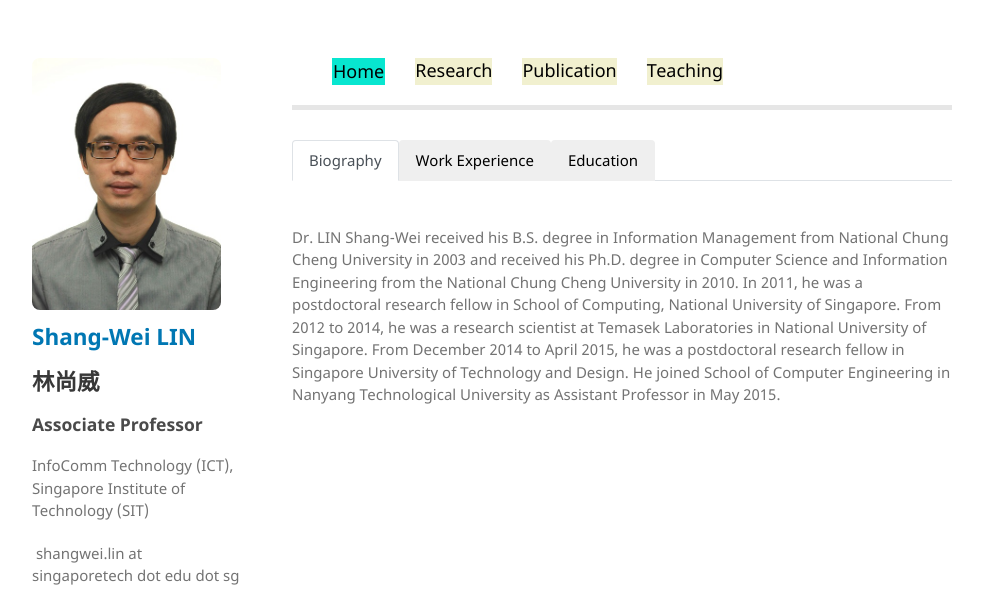
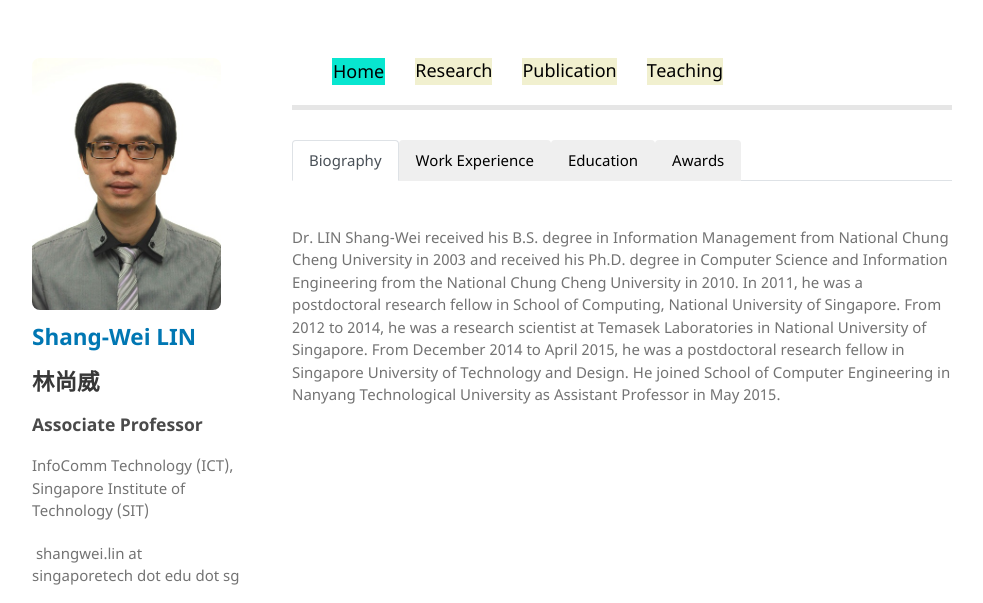
Before and after one commit to shangweilin/shangweilin.github.io, a Jekyll site: the page built from index.html, in a window 1280 px wide, cut to the strip 0-603 px from the top of the page. Shown: the whole strip, without its empty margins (148-1131 px from the left). Built offline with Jekyll 4.4.1, drawn with Linux system fonts in a browser that asks for light colours.

Commit message:
Add the Awards tab

```diff
--- a/index.html
+++ b/index.html
@@ -14,6 +14,7 @@ layout: default
           <button class="nav-link active" id="nav-bio-tab" data-bs-toggle="tab" data-bs-target="#nav-bio" type="button" role="tab" aria-controls="nav-bio" aria-selected="true">Biography</button>
           <button class="nav-link" id="nav-work-tab" data-bs-toggle="tab" data-bs-target="#nav-work" type="button" role="tab" aria-controls="nav-work" aria-selected="false">Work Experience</button>
           <button class="nav-link" id="nav-edu-tab" data-bs-toggle="tab" data-bs-target="#nav-edu" type="button" role="tab" aria-controls="nav-edu" aria-selected="false">Education</button>
+          <button class="nav-link" id="nav-award-tab" data-bs-toggle="tab" data-bs-target="#nav-award" type="button" role="tab" aria-controls="nav-award" aria-selected="false">Awards</button>
         </div>
     </nav>
 
@@ -43,6 +44,13 @@ layout: default
             {% endfor %}
         </div>
 
+        <div class="tab-pane fade" id="nav-award" role="tabpanel" aria-labelledby="nav-award-tab">
+            <br><br>
+            {% assign thepost = site.posts | where:"title","Shang-Wei LIN's Awards" %}
+            {% for post in thepost %}
+                {{ post.content }}
+            {% endfor %}
+        </div>
     </div>
 
 
```
Also changed, not shown: _posts/1980-02-07-awards.md (added, +14 -0 lines).
